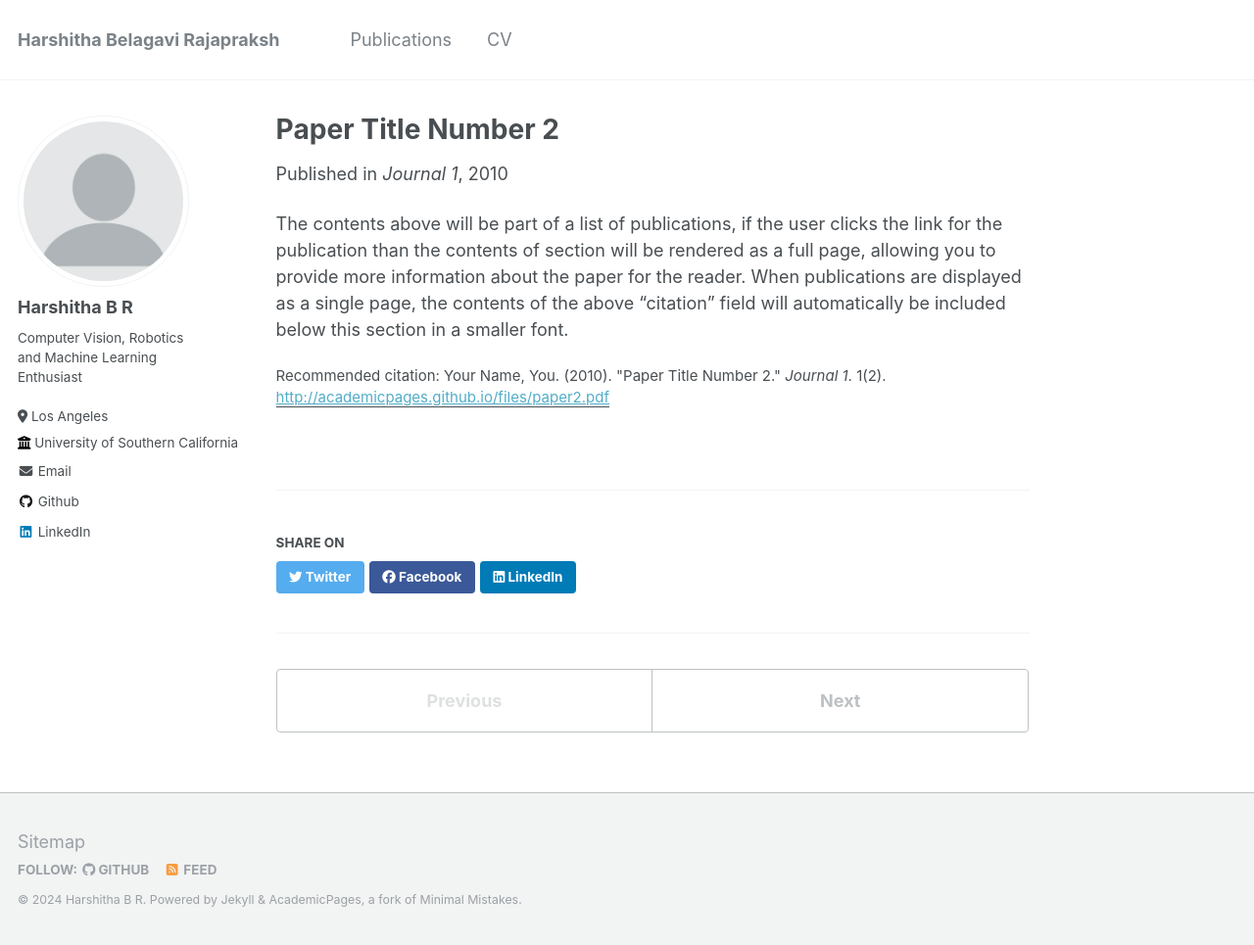
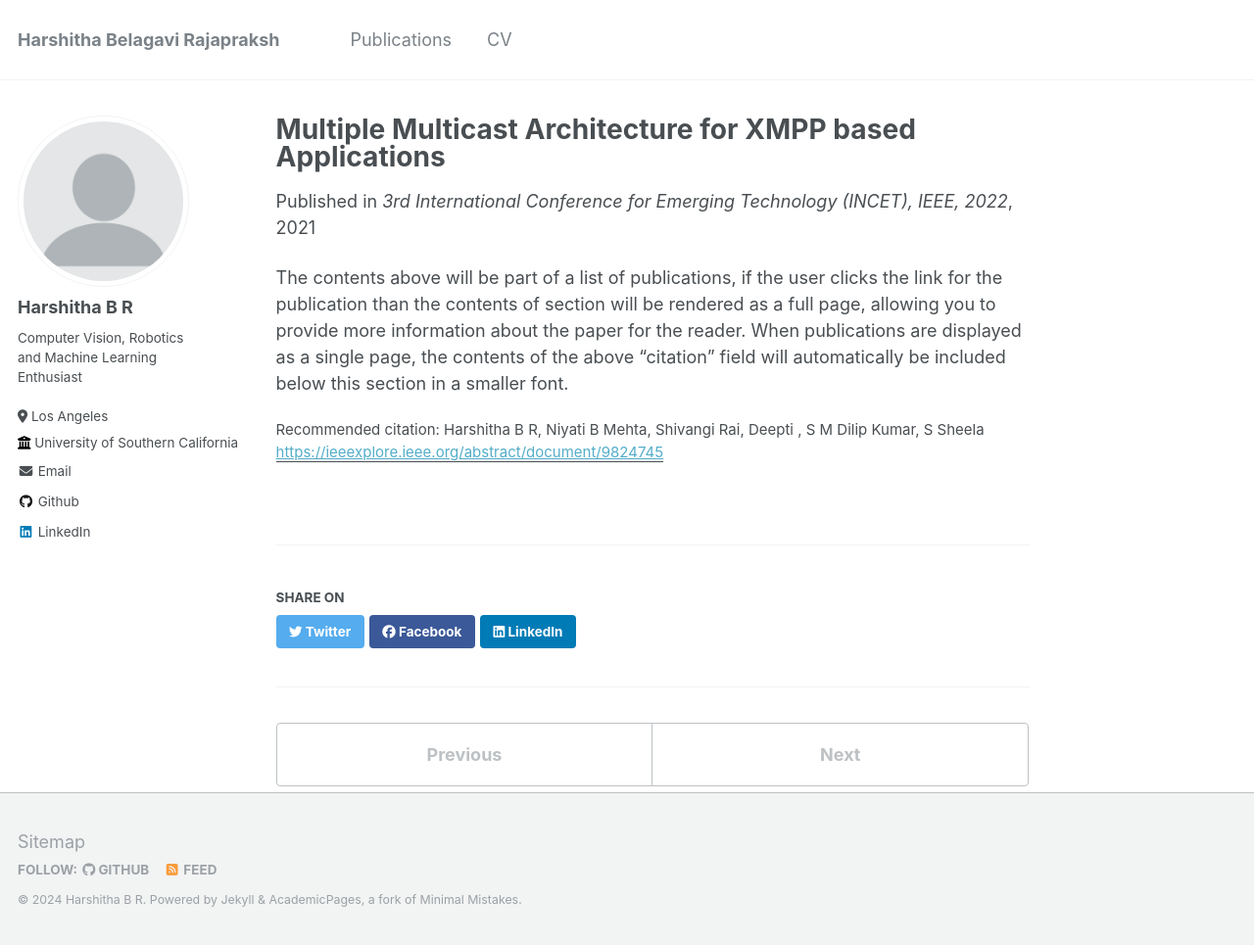
Before and after one commit to HarshithaBR/harshithabr.github.io, a Jekyll site: the page built from _publications/2010-10-01-paper-title-number-2.md, in a window 1280 px wide and 965 px high. Shown: the whole window at 98% size. Built offline with Jekyll 4.4.1, drawn with Linux system fonts in a browser that asks for light colours.

Commit message:
Update 2010-10-01-paper-title-number-2.md

```diff
--- a/_publications/2010-10-01-paper-title-number-2.md
+++ b/_publications/2010-10-01-paper-title-number-2.md
@@ -1,12 +1,11 @@
 ---
-title: "Paper Title Number 2"
+title: "Multiple Multicast Architecture for XMPP based Applications"
 collection: publications
 permalink: /publication/2010-10-01-paper-title-number-2
-excerpt: 'This paper is about the number 2. The number 3 is left for future work.'
-date: 2010-10-01
-venue: 'Journal 1'
-paperurl: 'http://academicpages.github.io/files/paper2.pdf'
-citation: 'Your Name, You. (2010). &quot;Paper Title Number 2.&quot; <i>Journal 1</i>. 1(2).'
+date: 2021-10-01
+venue: '3rd International Conference for Emerging Technology (INCET), IEEE, 2022'
+paperurl: 'https://ieeexplore.ieee.org/abstract/document/9824745'
+citation: 'Harshitha B R, Niyati B Mehta, Shivangi Rai, Deepti , S M Dilip Kumar, S Sheela'
 ---
 
 The contents above will be part of a list of publications, if the user clicks the link for the publication than the contents of section will be rendered as a full page, allowing you to provide more information about the paper for the reader. When publications are displayed as a single page, the contents of the above "citation" field will automatically be included below this section in a smaller font.
```
